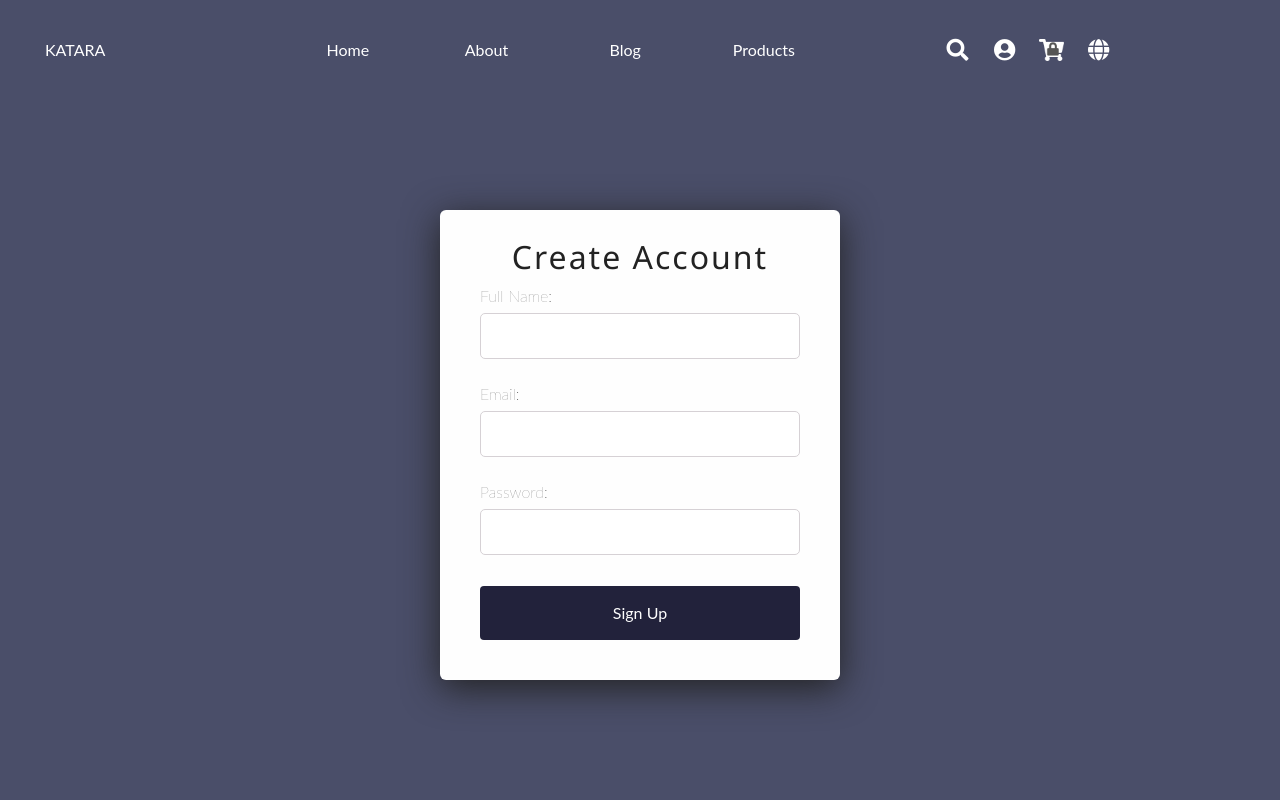
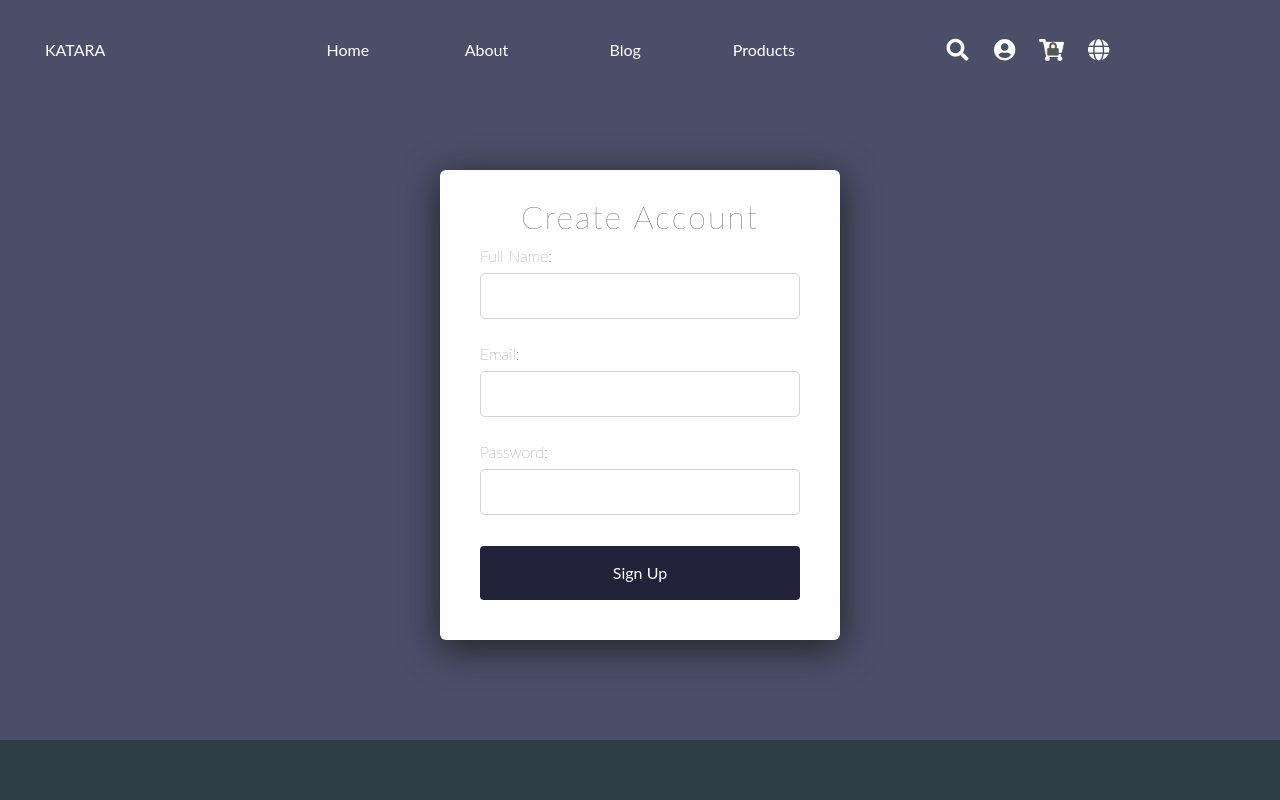
Before and after one commit to yamoonz/istanbul-capstone-ecommerce, a React (Create React App) app: page /signup in a window 1280 px wide. Shown: the top 800 px of the page. Built offline with nearby package versions, Linux system fonts and the light colour scheme.

Commit message:
Font: delete nested fonts declarations

```diff
--- a/src/components/auth/signUp/signUp.scss
+++ b/src/components/auth/signUp/signUp.scss
@@ -1,12 +1,13 @@
 .signUpContainer {
-  font-family: Lato;
-  height: 100vh;
+  height: 100%;
   width: 100%;
   display: flex;
   flex-direction: column;
   justify-content: center;
   align-items: center;
   background-color: #4a4e69;
+  padding-top: 80px;
+  padding-bottom: 100px;
 }
 
 .signUpForm {
@@ -24,8 +25,6 @@
   .signUpTitle {
     display: flex;
     justify-content: center;
-    font-family: "Segoe UI", "Ubuntu", "Roboto", "Open Sans", "Helvetica Neue",
-      sans-serif;
     font-size: 2em;
     font-weight: lighter;
     margin-top: 0.25em;
--- a/src/components/blog/singlePostPage.scss
+++ b/src/components/blog/singlePostPage.scss
@@ -12,7 +12,6 @@
 }
 
 .singlePostTitle {
-  font-family: "Playfair Display";
   font-size: 70px;
 }
 
--- a/src/components/home/categories.scss
+++ b/src/components/home/categories.scss
@@ -93,7 +93,6 @@
   left: 0px;
   padding: 3% 12%;
   background-color: #fff;
-  font-family: "Lato";
   font-size: 10px;
   font-weight: 400;
   z-index: 2;
```
Also changed, not shown: 1 other file (tests, documents, lock files or other folders).
